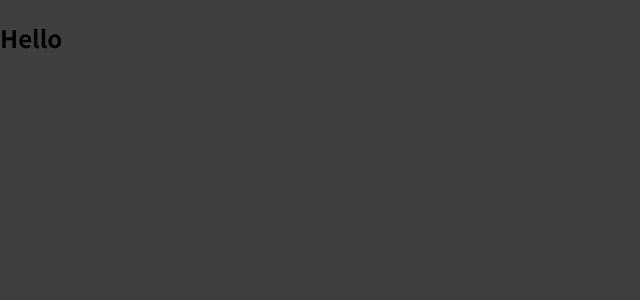
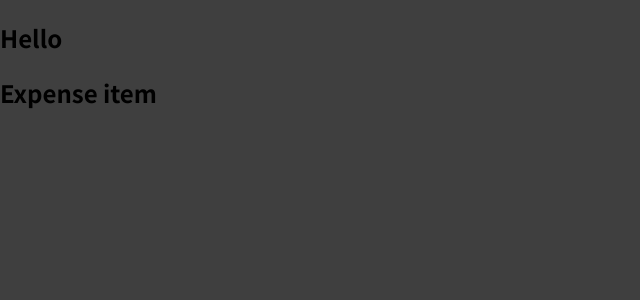
Before and after one commit to pablomaribondo/expense-tracker, a React (Create React App) app: page / in a window 1280 px wide. Shown: the top 300 px of the page, without its empty margins (0-640 px from the left). Built offline with nearby package versions, Linux system fonts and the light colour scheme.

Commit message:
building first custom component

```diff
--- a/src/App.tsx
+++ b/src/App.tsx
@@ -1,9 +1,12 @@
 import React from "react";
+
+import ExpenseItem from "./components/ExpenseItem";
 
 const App: React.FC = () => {
   return (
     <div>
       <h2>Hello</h2>
+      <ExpenseItem />
     </div>
   );
 };
--- /dev/null
+++ b/src/components/ExpenseItem.tsx
@@ -0,0 +1,7 @@
+import React from "react";
+
+const ExpenseItem: React.FC = () => {
+  return <h2>Expense item</h2>;
+};
+
+export default ExpenseItem;
```
